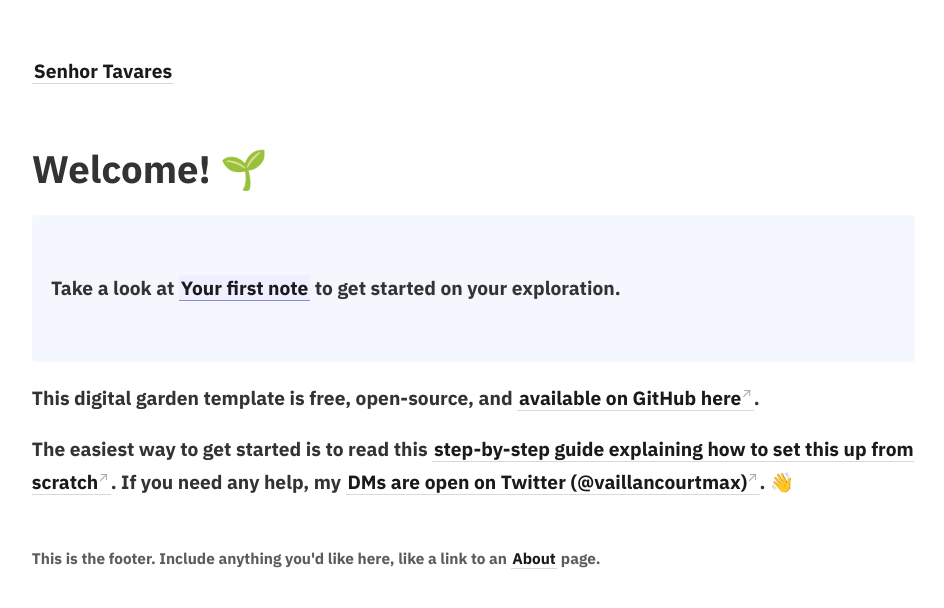
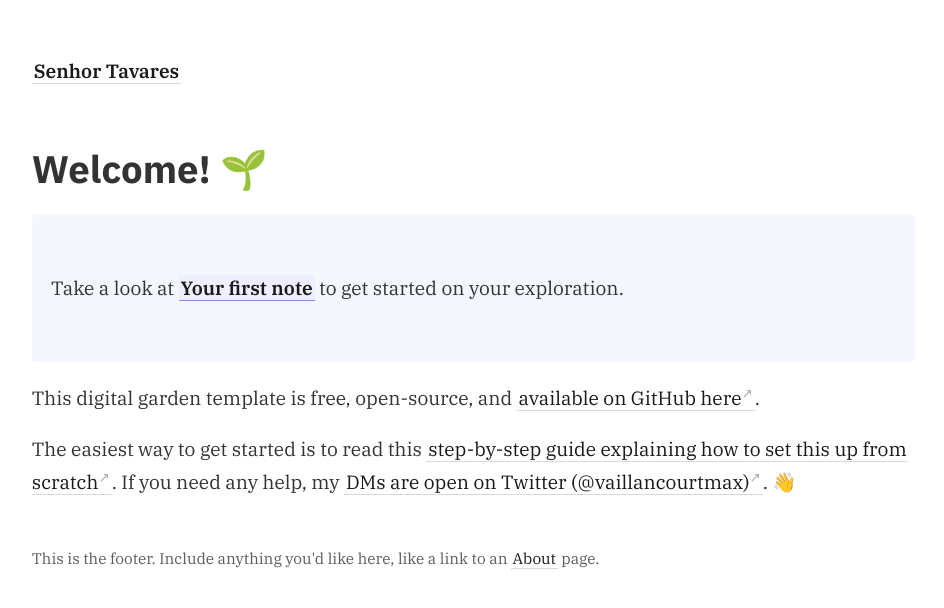
Before and after one commit to macedotavares/senhortavares, a Jekyll site: the page built from _pages/index.md, in a window 1280 px wide. Shown: the top 608 px of the page, without its empty margins (45-989 px from the left). Built offline with Jekyll 4.4.1, drawn with Linux system fonts in a browser that asks for light colours.

Commit message:
Update _style.scss

```diff
--- a/_sass/_style.scss
+++ b/_sass/_style.scss
@@ -6,8 +6,7 @@ $color-subtext: hsl(0, 0%, 30%);
 $color-border: hsl(0, 0%, 85%);
 $color-box-background: mix($color-primary, white, 4%);
 $border-radius: 4px;
-$font-family: 'IBM Plex Sans', -apple-system, BlinkMacSystemFont, Segoe UI, Helvetica, Arial,
-  sans-serif, Apple Color Emoji, Segoe UI Emoji, Segoe UI Symbol;
+$font-family: 'IBM Plex Serif', serif;;
 
 body {
   box-sizing: content-box;
@@ -79,6 +78,9 @@ h6 {
   line-height: 1.3;
   margin-bottom: 0;
   padding-bottom: 0;
+  font-family: 'IBM Plex Sans', -apple-system, BlinkMacSystemFont, Segoe UI, Helvetica, Arial,
+  sans-serif, Apple Color Emoji, Segoe UI Emoji, Segoe UI Symbol;
+
 }
 
 a {
```
